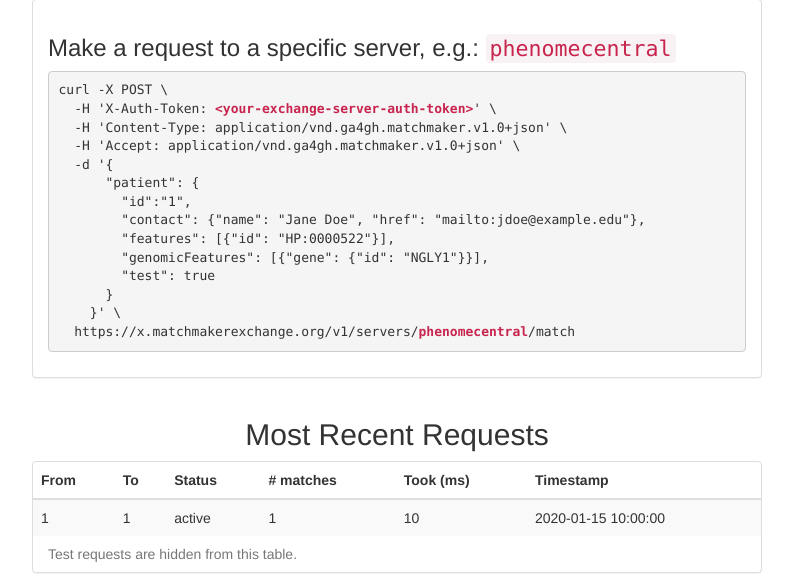
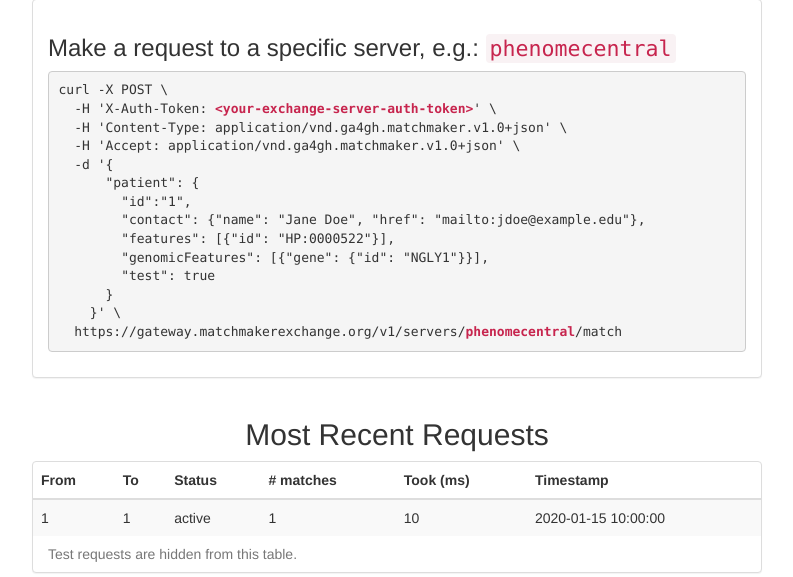
Before and after one commit to MatchmakerExchange/exchange-server, a Python web app: template server/templates/index.html in a window 1280 px wide. Shown: the part 814-1391 px from the top of the page, without its empty margins (243-1036 px from the left). Run offline with Jinja, Linux system fonts and the light colour scheme; the template is opened without the code that fills it: most values are stand-ins (such as "Sample title", 1, 10 or a date in 2020); some libraries are stand-ins or nearby versions.

Commit message:
Updated URL in index.html example

```diff
--- a/server/templates/index.html
+++ b/server/templates/index.html
@@ -99,7 +99,7 @@
         "test": true
       }
     }' \
-  https://x.matchmakerexchange.org/v1/servers/<strong style="color:#c7254e;">phenomecentral</strong>/match</code></pre>
+  https://gateway.matchmakerexchange.org/v1/servers/<strong style="color:#c7254e;">phenomecentral</strong>/match</code></pre>
                 </div>
             </div>
         </section>
```
